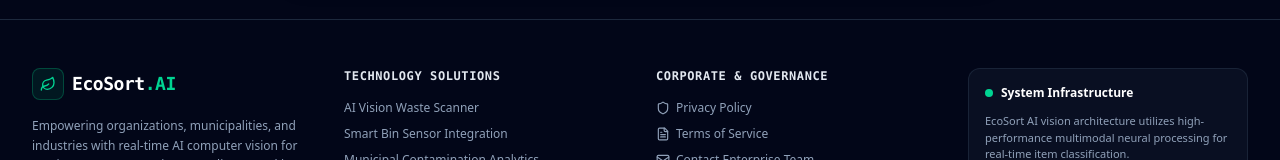
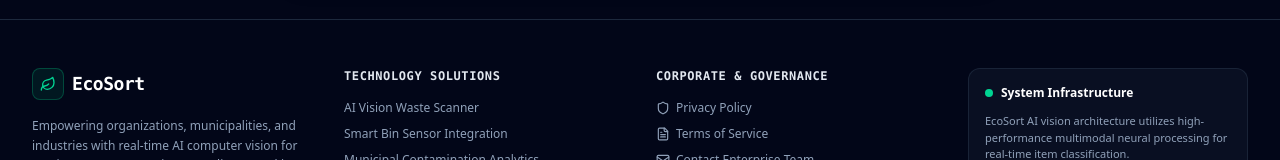
Before and after one commit to yukthivarma27-code/EcoSort, a React (Vite) app: page / in a window 1280 px wide. Shown: the part 738-898 px from the top of the page. Built offline with nearby package versions, Linux system fonts and the light colour scheme.

Commit message:
Update footer brand name from EcoSort.AI to EcoSort

```diff
--- a/src/components/Footer.tsx
+++ b/src/components/Footer.tsx
@@ -20,7 +20,7 @@ export const Footer: React.FC<FooterProps> = ({ onOpenPrivacy, onOpenTerms, onOp
                 <Leaf className="w-4 h-4" />
               </div>
               <span className="font-bold text-lg text-white font-mono tracking-tight">
-                EcoSort<span className="text-emerald-400">.AI</span>
+                EcoSort
               </span>
             </div>
             <p className="text-xs text-slate-400 leading-relaxed">
```
